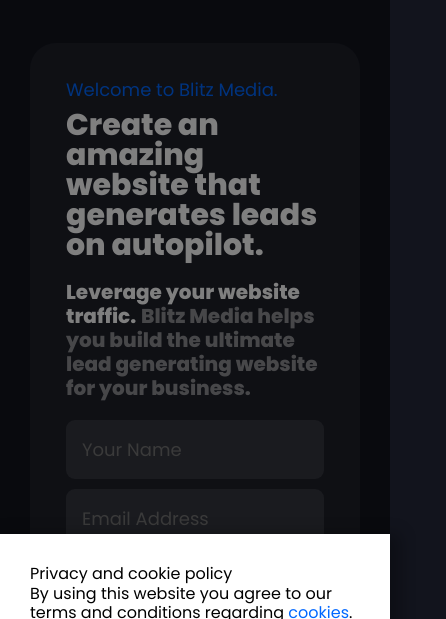
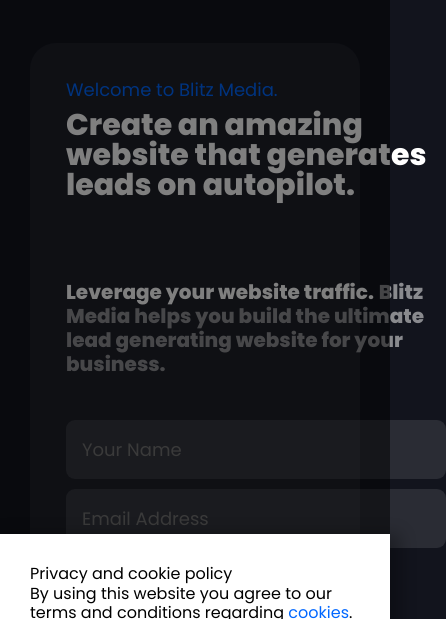
Before and after one commit to K1NGAARON/blitzmedia, a plain HTML site: page home-new.html in a window 390 px wide. Shown: the part 92-711 px from the top of the page, 446 px wide, since content can reach past the window. Drawn offline with nearby package versions, Linux system fonts and the light colour scheme.

Commit message:
form fix

```diff
--- a/CSS/optimized.css
+++ b/CSS/optimized.css
@@ -220,7 +220,7 @@
     opacity: 1;
 }
 
-#hero .form-wrapper {
+#hero .form-wrapper form {
     width: 100%;
     display: flex;
     gap: 10px;
@@ -235,15 +235,14 @@
     border-radius: 9px;
     height: 60px;
     outline: none;
-
     font-size: 18px;
-
+    color: var(--white);
     transition: background-color 200ms ease;
 }
 
 #hero .form-wrapper input:focus {
     background-color: hsla(0, 0%, 100%, 0.25);
-    color: #fff;
+    color: var(--white);
 }
 
 #hero .form-wrapper input.primary-btn {
@@ -541,7 +540,7 @@
         font-size: 20px;
     }
 
-    #hero .form-wrapper {
+    #hero .form-wrapper form {
         flex-direction: column;
         margin-top: 0;
     }
--- a/home-new.html
+++ b/home-new.html
@@ -110,11 +110,21 @@
         <p class="subheadline">
             <span class="focus">Leverage your website traffic.</span> <span class="sub"> Blitz Media helps you build the ultimate lead generating website for your business.</span>
         </p>
-        <div class="form-wrapper">
+        <!-- <div class="form-wrapper">
             <input type="text" placeholder="Your Name">
             <input type="email" placeholder="Email Address">
             <input type="submit" class="primary-btn" value="Book a Call ➔">
+        </div> -->
+
+
+        <div class="form-wrapper">
+            <form action="https://gmail.us14.list-manage.com/subscribe/post?u=2c1d7965078ed03612d8f6b67&amp;id=9205fcbe62" method="post" id="mc-embedded-subscribe-form" name="mc-embedded-subscribe-form" class="validate contact-form" target="_blank" novalidate>
+                <input type="text" value="" name="FNAME" id="mce-FNAME" placeholder="Your Name" required>
+                <input type="email" value="" name="EMAIL" class="email" id="mce-EMAIL" placeholder="Email Address" required>
+                <input type="submit" value="Book a call ➔" name="subscribe" id="mc-embedded-subscribe" class="primary-btn">
+            </form>
         </div>
+
         <div class="logo-wrapper">
             <img class="logo" src="../IMG/clients/cfl_logo.png" alt="CashflowForLife Logo">
             <img class="logo" src="../IMG/clients/sunday_logo.png" alt="Sunday Logo">
```
